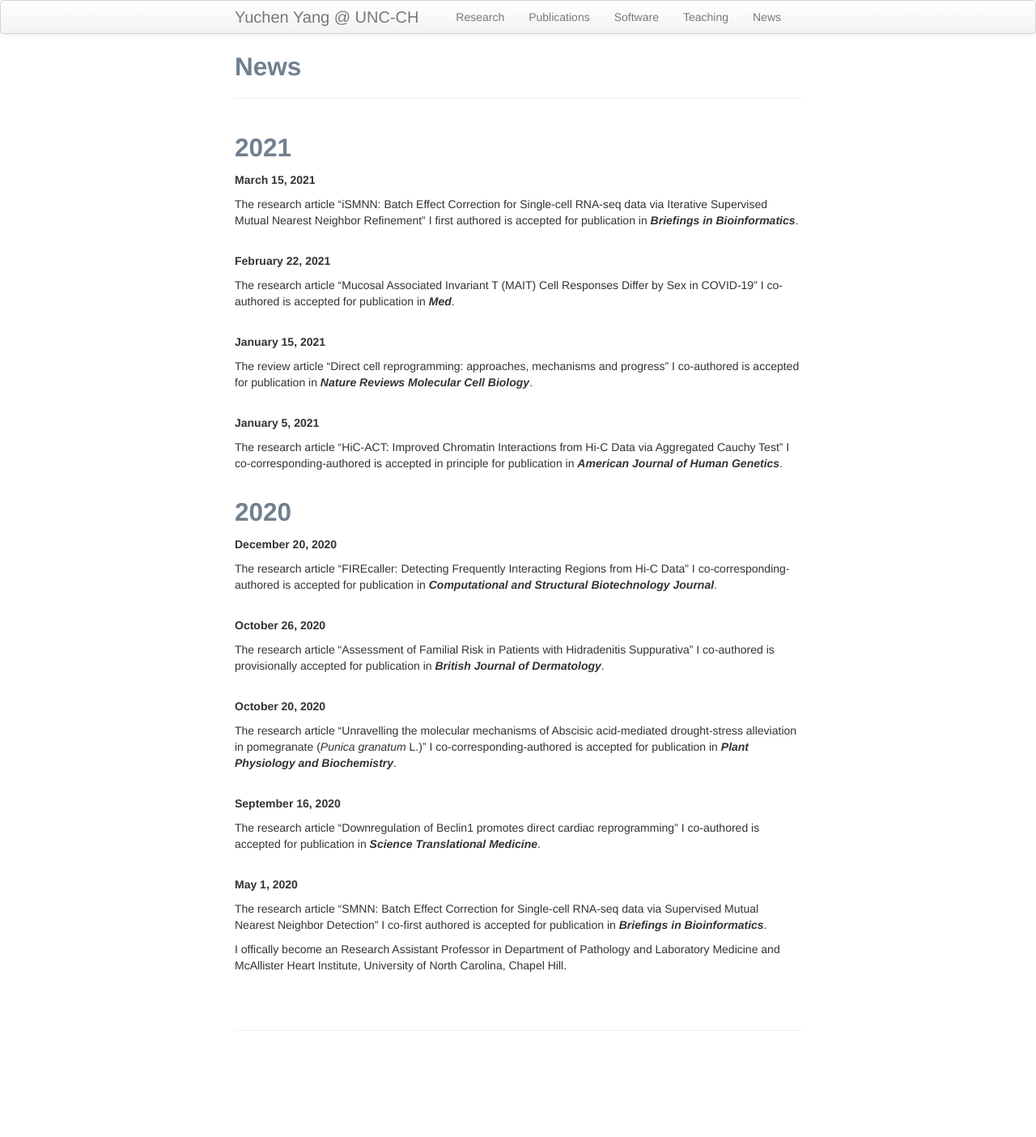
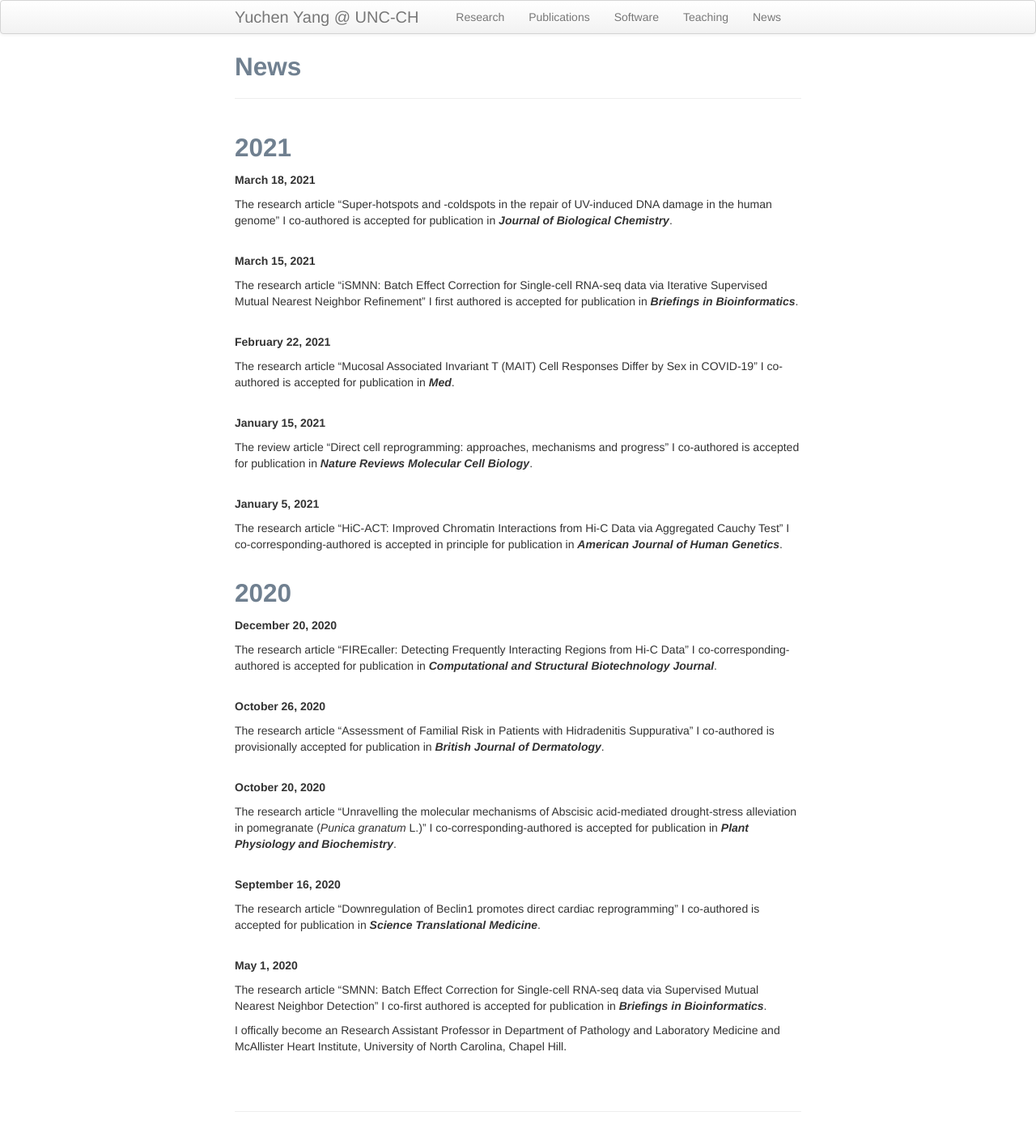
Before and after one commit to yycunc/yycunc.github.io, a Jekyll site: the page built from pages/News.md, in a window 1280 px wide. Shown: the whole page at 81% size. Built offline with Jekyll 4.4.1, drawn with Linux system fonts in a browser that asks for light colours; before the commit the page ends 1304 px from its top, so only the background shows below that.

Commit message:
Update News.md

```diff
--- a/pages/News.md
+++ b/pages/News.md
@@ -4,6 +4,11 @@ title: News
 ---
 
 ## 2021
+<b>March 18, 2021</b><br/>
+
+The research article "Super-hotspots and -coldspots in the repair of UV-induced DNA damage in the human genome" I co-authored is accepted for publication in ***Journal of Biological Chemistry***.<br/>
+<br/>
+
 <b>March 15, 2021</b><br/>
 
 The research article "iSMNN: Batch Effect Correction for Single-cell RNA-seq data via Iterative Supervised Mutual Nearest Neighbor Refinement" I first authored is
```
